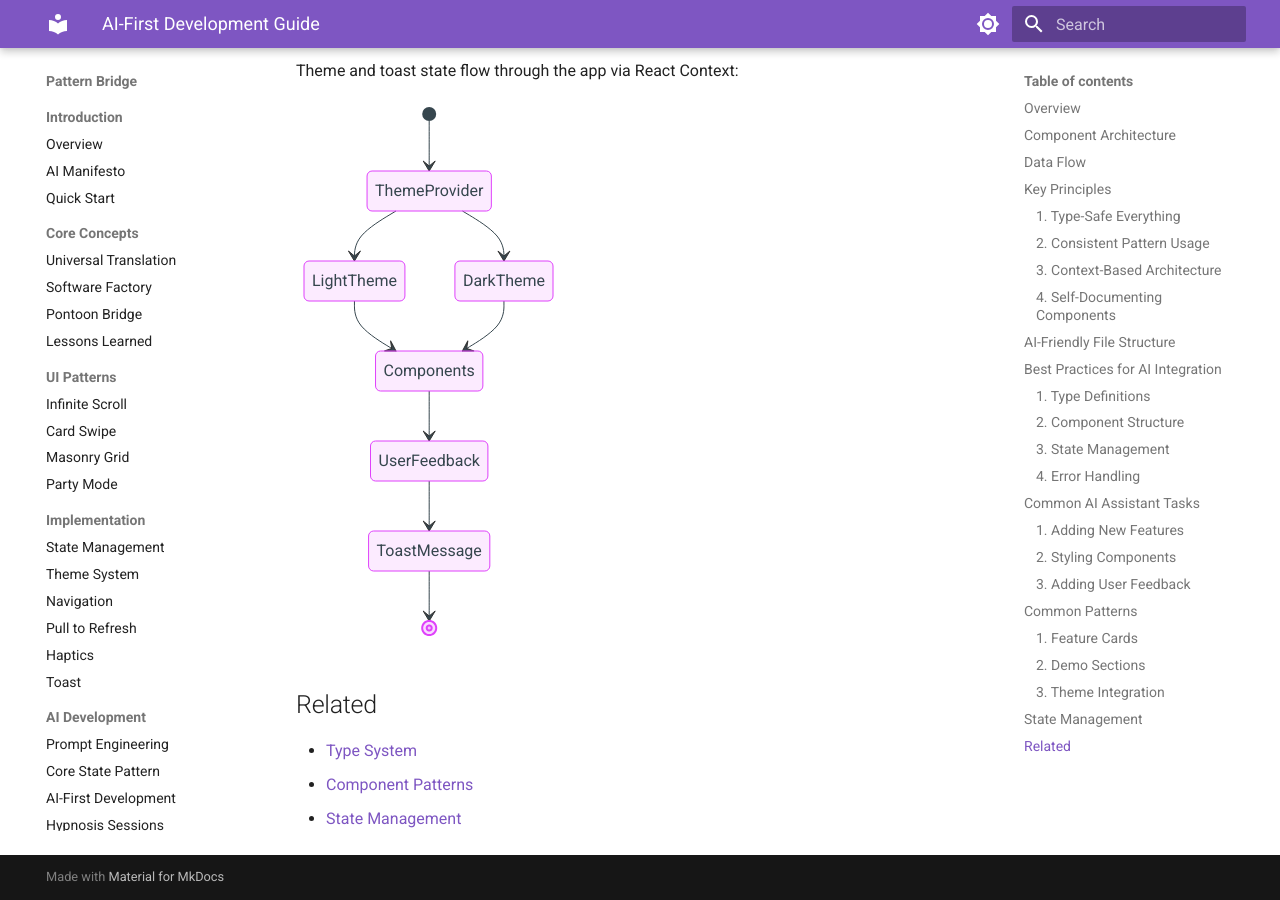
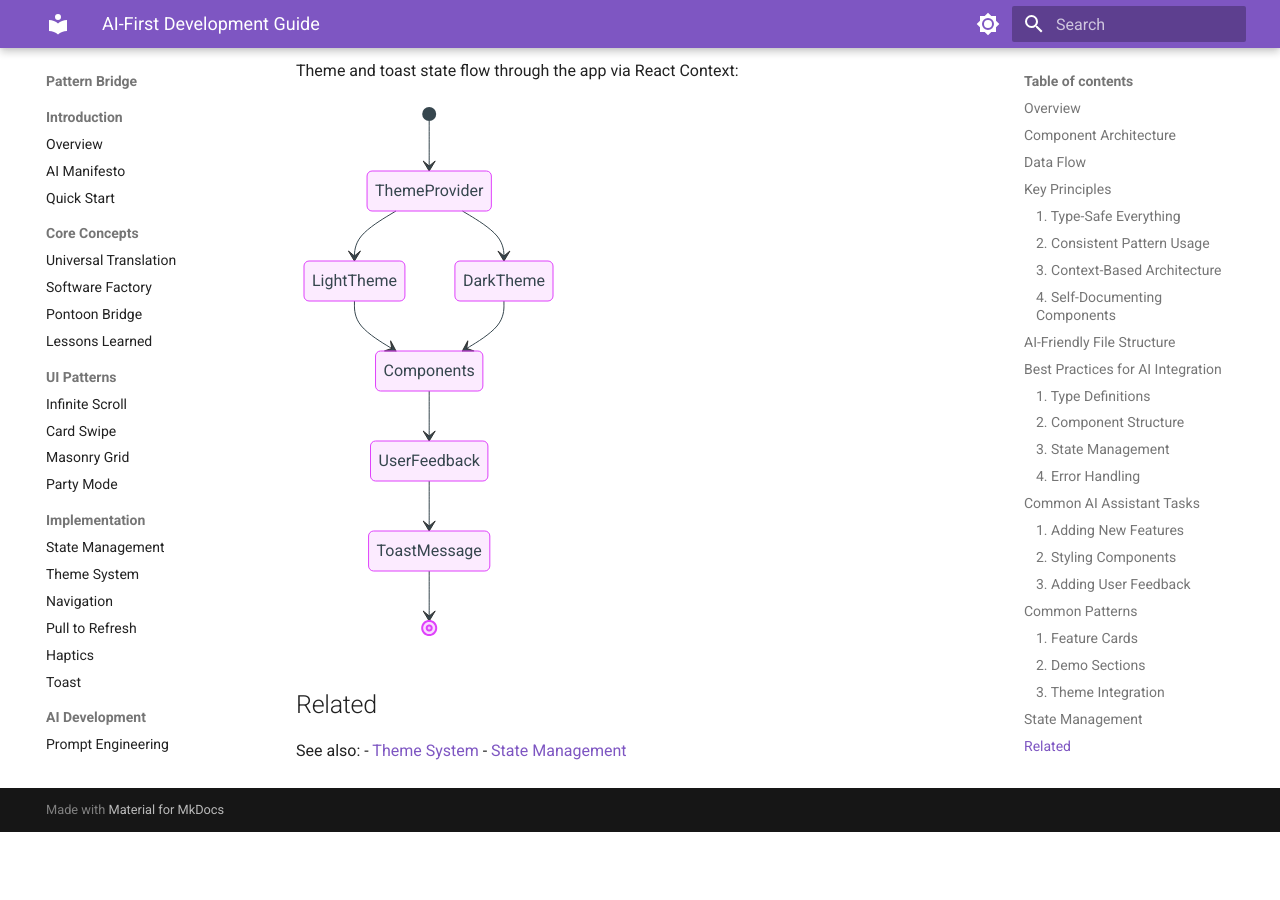
Before and after one commit to jackccrawford/pattern-bridge, an MkDocs documentation site: the page built from docs/core-concepts/ai-first-development.md, in a window 1280 px wide and 900 px high, scrolled down 7350 px. Built offline with MkDocs 1.6.1 and Material for MkDocs 9.7.7, drawn with Linux system fonts in a browser that asks for light colours; after the commit the page ends 8182 px from its top, so only the background shows below that.

Commit message:
Updated docs links

````diff
--- a/docs/core-concepts/ai-first-development.md
+++ b/docs/core-concepts/ai-first-development.md
@@ -311,6 +311,6 @@
 ```
 
 ## Related
-- [Type System](../features/type-system.md)
-- [Component Patterns](../guides/component-patterns.md)
-- [State Management](../guides/state-management.md)
+See also:
+- [Theme System](../features/theme-system.md)
+- [State Management](../core-concepts/state-management.md)
````
Also changed, not shown: docs/README.md (+8 -15 lines), docs/ai/manifesto.md (+3 -3 lines), docs/features/pull-to-refresh.md (+1 -1 lines), docs/features/theme-system.md (+3 -3 lines), docs/index.md (+4 -4 lines).
